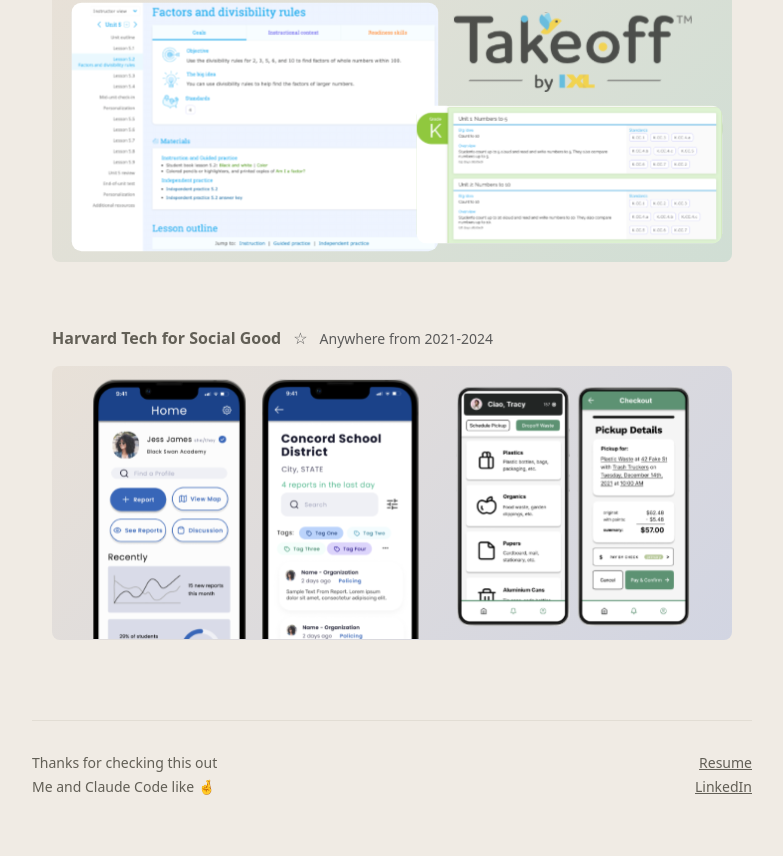
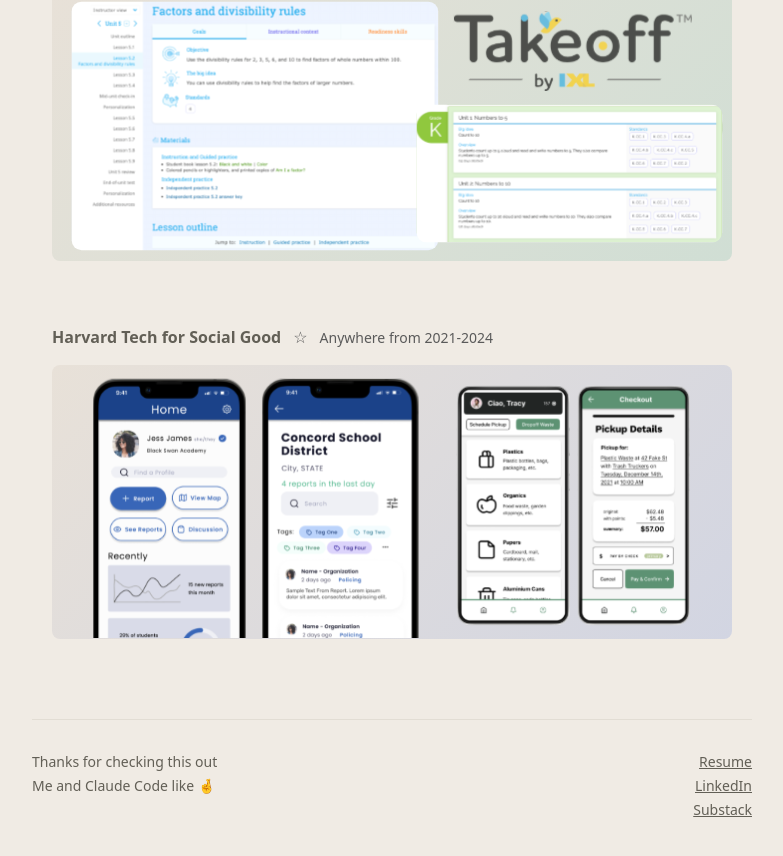
Before and after one commit to shxrryliu/personal-webby, a Next.js app: page / in a window 1280 px wide. Shown: the part 1564-2420 px from the top of the page, without its empty margins (248-1031 px from the left). Built offline with nearby package versions, Linux system fonts and the light colour scheme; a web font is replaced by a local one.

Commit message:
small tweaks

```diff
--- a/app/globals.css
+++ b/app/globals.css
@@ -6,7 +6,7 @@
   --color-warm-gray: #d6cfc6;
   --color-charcoal: #2c2c2c;
   --color-charcoal-light: #5a5a5a;
-  --font-sans: var(--font-geist-sans);
+  --font-sans: var(--font-inter);
   --font-mono: var(--font-geist-mono);
   --font-serif: var(--font-playfair);
 }
--- a/app/layout.tsx
+++ b/app/layout.tsx
@@ -1,10 +1,10 @@
 import type { Metadata } from "next";
-import { Geist, Geist_Mono } from "next/font/google";
+import { Inter, Geist_Mono } from "next/font/google";
 import { Playfair_Display } from "next/font/google";
 import "./globals.css";
 
-const geistSans = Geist({
-  variable: "--font-geist-sans",
+const inter = Inter({
+  variable: "--font-inter",
   subsets: ["latin"],
 });
 
@@ -35,7 +35,7 @@
   return (
     <html lang="en">
       <body
-        className={`${geistSans.variable} ${geistMono.variable} ${playfair.variable} antialiased`}
+        className={`${inter.variable} ${geistMono.variable} ${playfair.variable} antialiased`}
       >
         {children}
       </body>
--- a/app/magnify-hero.tsx
+++ b/app/magnify-hero.tsx
@@ -3,8 +3,8 @@
 import { useRef, useState, useCallback, useEffect, ReactNode } from "react";
 import { ExpandedCardsProvider } from "./expanded-cards-context";
 
-const SCALE = 1.5;
-const LENS_SIZE = 150;
+const SCALE = 1.75;
+const LENS_SIZE = 200;
 
 export function MagnifyPage({ children }: { children: ReactNode }) {
   const containerRef = useRef<HTMLDivElement>(null);
--- a/app/page.tsx
+++ b/app/page.tsx
@@ -200,6 +200,12 @@
                   LinkedIn
                 </a>
               </p>
+              <p>
+                <a href="https://sherryliuser.substack.com/" target="_blank" rel="noopener noreferrer"
+                className="underline hover:text-charcoal-light">
+                  Substack
+                </a>
+              </p>
             </div>
           </footer>
         </FadeInSection>
```
